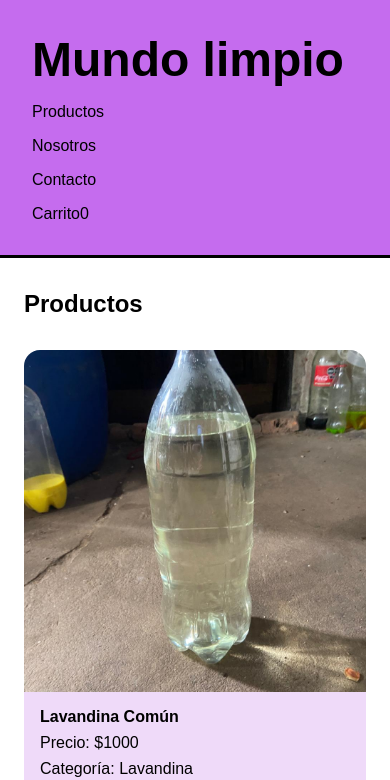
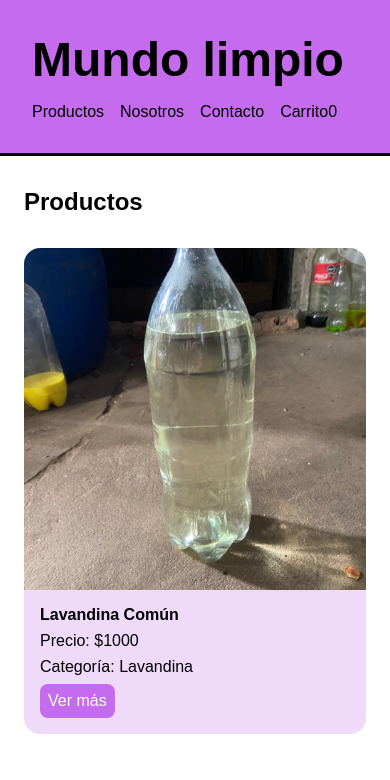
Before and after one commit to zotel1/react-ecommerce, a React (Create React App) app: page / in a window 390 px wide. Shown: the top 780 px of the page. Built offline with nearby package versions, Linux system fonts and the light colour scheme.

Commit message:
update css

```diff
--- a/src/main.css
+++ b/src/main.css
@@ -389,8 +389,9 @@
     }
 
     .menu {
-        flex-direction: column;
-        align-items: flex-start;
+        flex-direction: row;
+        align-items: center;
+        gap: 1rem;
         width: 100%;
     }
 
@@ -422,6 +423,8 @@
     }
 
     .menu {
+        flex-direction: row;
+        align-items: center;
         gap: 0.5rem;
     }
 
```
